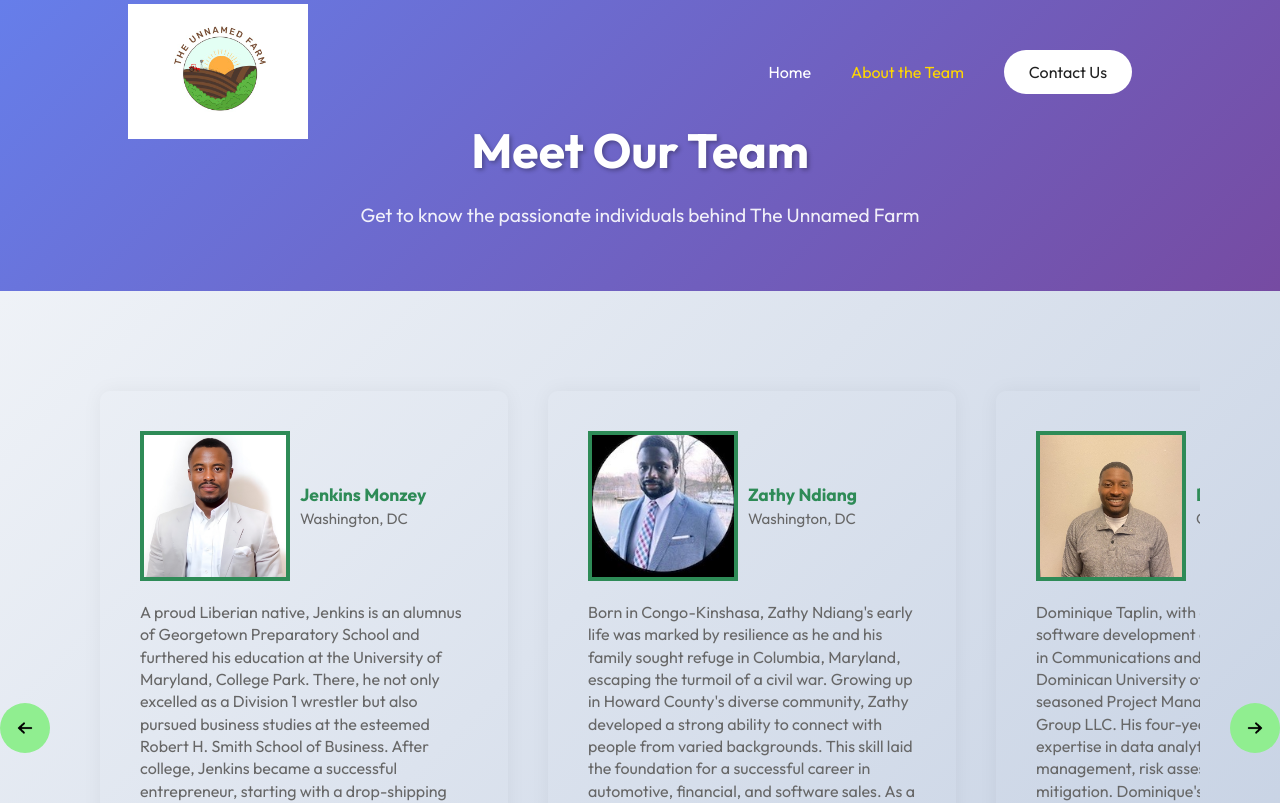
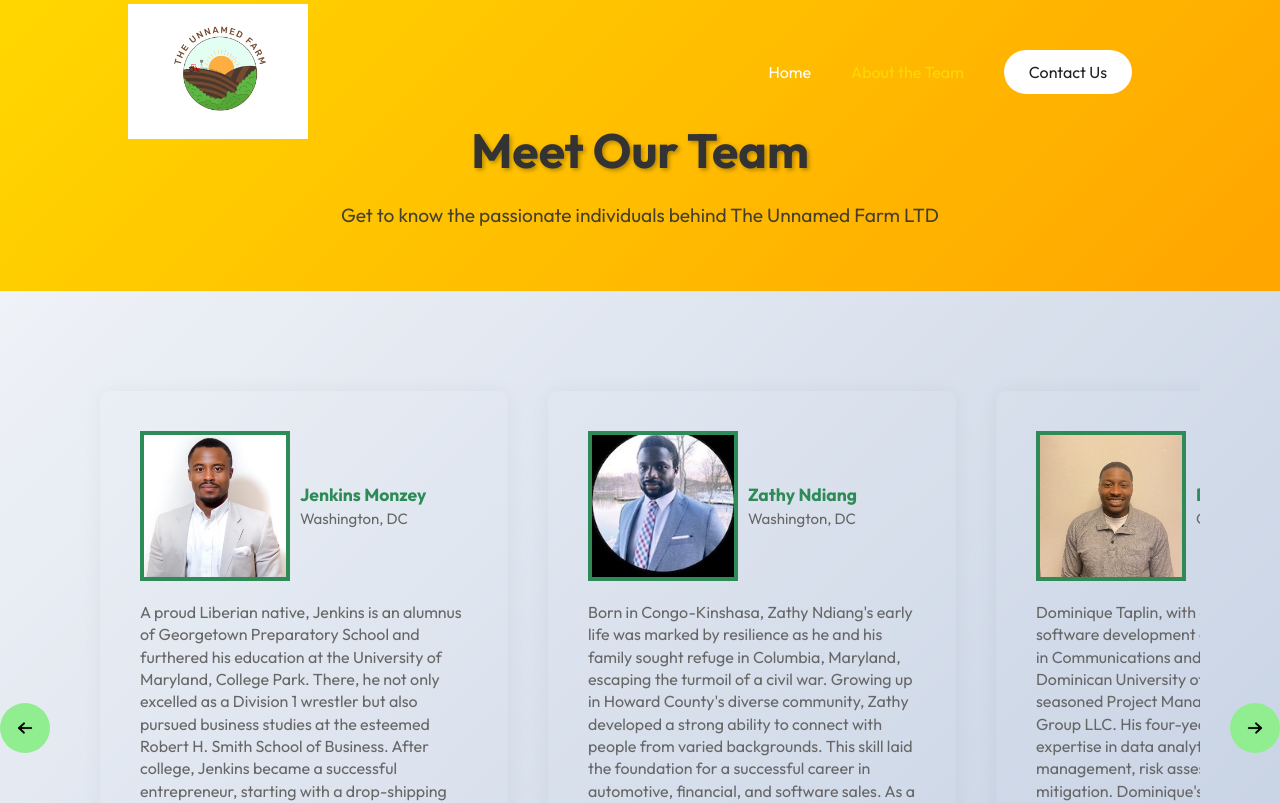
Before and after one commit to dtaplin21/the-Unnamed-Farm-Ltd, a React (Vite) app: page /team in a window 1280 px wide. Shown: the top 803 px of the page. Built offline with nearby package versions, Linux system fonts and the light colour scheme; a web font is replaced by a local one.

Commit message:
fixed small issues in wording and color scheme

```diff
--- a/index.html
+++ b/index.html
@@ -4,7 +4,7 @@
     <meta charset="UTF-8" />
 
     <meta name="viewport" content="width=device-width, initial-scale=1.0" />
-    <title>The Unnamed Farm</title>
+    <title>The UnNamed Farm LTD</title>
   </head>
   <body>
     <div id="root"></div>
--- a/src/Components/About/About.jsx
+++ b/src/Components/About/About.jsx
@@ -21,7 +21,7 @@ const About = ({setPlay}) => {
         <img src={Play} alt="" className="play" onClick={() => {setPlay(true)}} />
       </div>
         <div className="about-right">
-          <h3>ABOUT UNNAMED FARM</h3>
+          <h3>ABOUT THE UNNAMED FARM LTD</h3>
           <h2>Nurturing Tomorrows Future Today</h2>
           <p>In the heart of West Africa, Liberia’s farmers have long stood at the foundation of the nation's economy
 and cultural identity. We produce over 34% of Liberia’s GDP and represent more than 60% of the national
--- a/src/Components/Contact/Contact.jsx
+++ b/src/Components/Contact/Contact.jsx
@@ -41,9 +41,10 @@ const Contact = () => {
                 service to our customers.
             </p>
             <ul>
-                <li>Theunnamedfarm@gmail.com</li>
-                <li>+1 510-326-1121</li>
-                <li>Segbeh Town, Liberia</li>
+                <li>info@theunnamedfarm.com</li>
+                <li>+1(240)237-2398</li>
+                <li>Segbehplay, Tappatita District,
+                  Lower Nimba County, Liberia</li>
             </ul>
         </div>
         <div className="contact-col">
--- a/src/Components/Team/Team.css
+++ b/src/Components/Team/Team.css
@@ -12,8 +12,8 @@
 .team-page-header {
     text-align: center;
     padding: 120px 20px 60px;
-    background: linear-gradient(135deg, #667eea 0%, #764ba2 100%);
-    color: white;
+    background: linear-gradient(135deg, #FFD700 0%, #FFA500 100%);
+    color: #333;
 }
 
 .team-page-header h1 {
--- a/src/Components/Team/TeamPage.jsx
+++ b/src/Components/Team/TeamPage.jsx
@@ -37,7 +37,7 @@ const TeamPage = () => {
       <div className="team-page">
         <div className="team-page-header">
           <h1>Meet Our Team</h1>
-          <p>Get to know the passionate individuals behind The Unnamed Farm</p>
+          <p>Get to know the passionate individuals behind The Unnamed Farm LTD</p>
         </div>
         <div className="team">
             <img src={left_arrow} alt="" className="back-btn" onClick={slideBackward}/>
```
